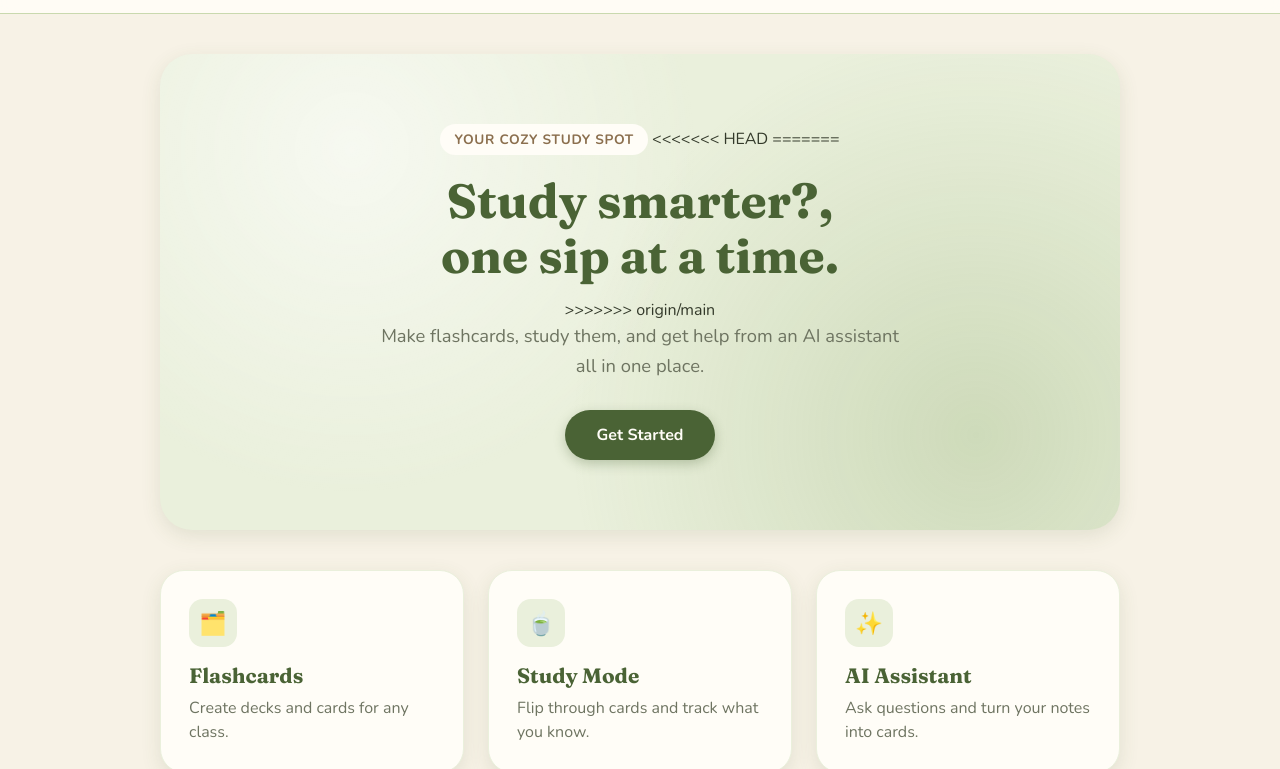
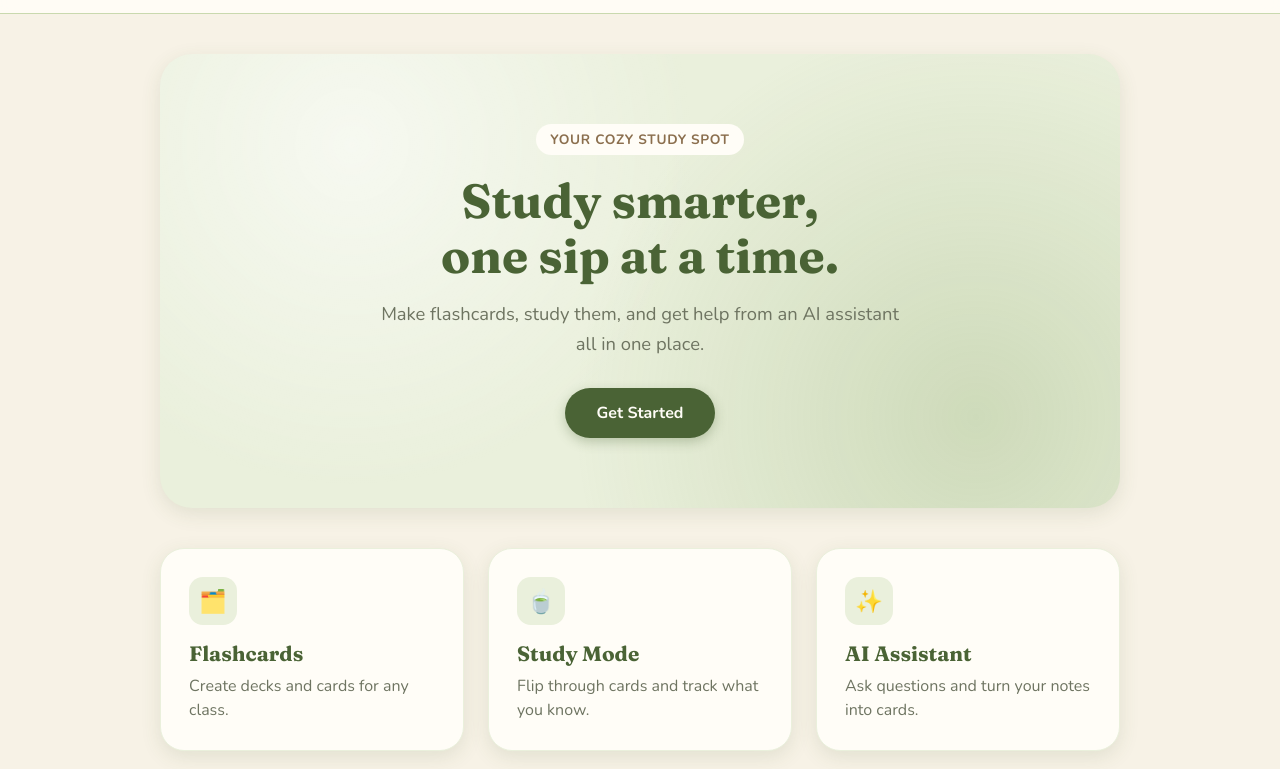
Before and after one commit to MylikGreen/Group-D-Ticket_To_Go, a website: page index.html in a window 1280 px wide. Shown: the part 57-826 px from the top of the page. Drawn offline with nearby package versions, Linux system fonts and the light colour scheme.

Commit message:
Fix home page HTML after merge

```diff
--- a/index.html
+++ b/index.html
@@ -51,10 +51,7 @@
     <main>
       <section class="hero">
         <span class="tag">Your cozy study spot</span>
-<<<<<<< HEAD
-=======
-        <h1>Study smarter?,<br />one sip at a time.</h1>
->>>>>>> origin/main
+        <h1>Study smarter,<br />one sip at a time.</h1>
         <p>Make flashcards, study them, and get help from an AI assistant all in one place.</p>
         <a href="pages/decks.html" class="btn">Get Started</a>
       </section>
```
